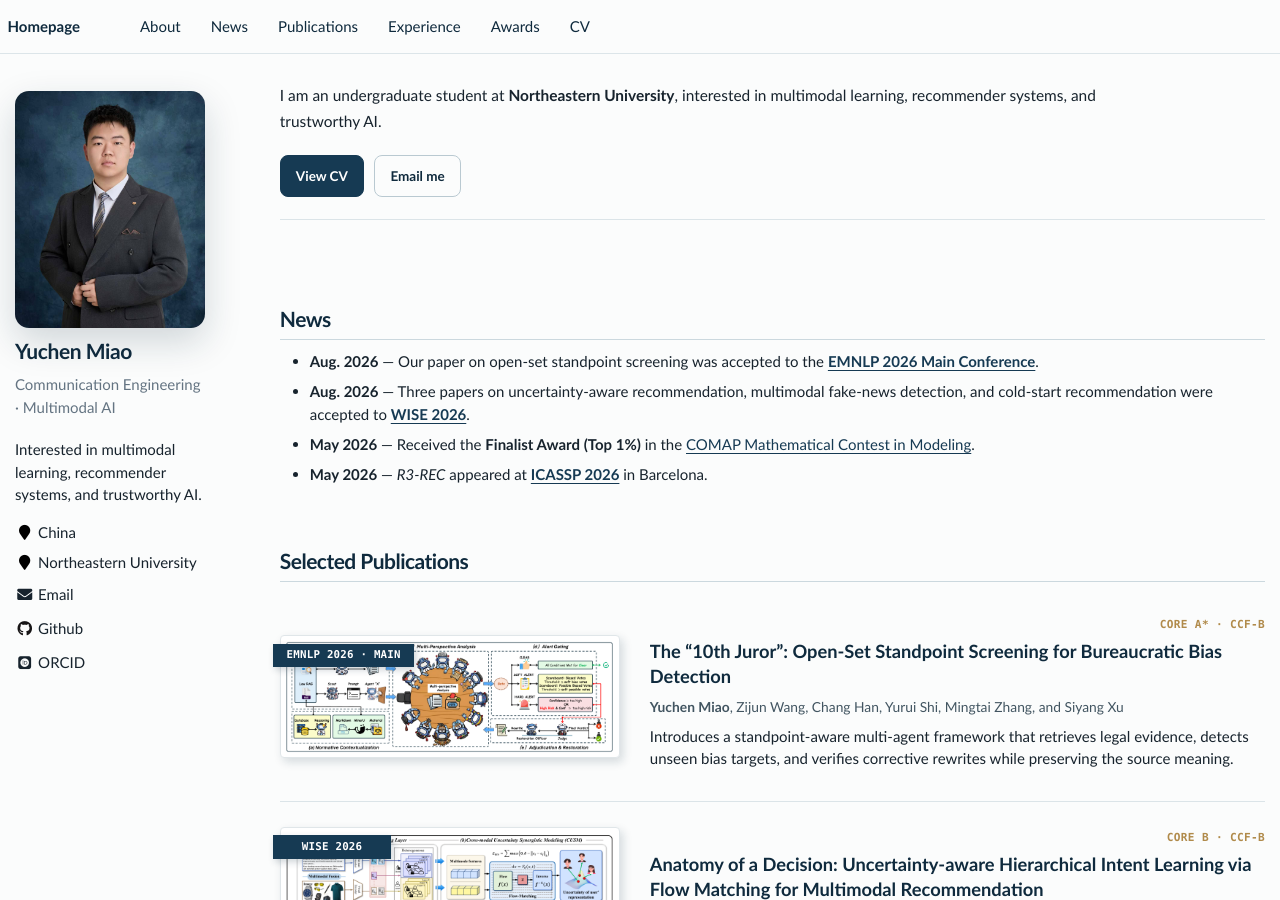
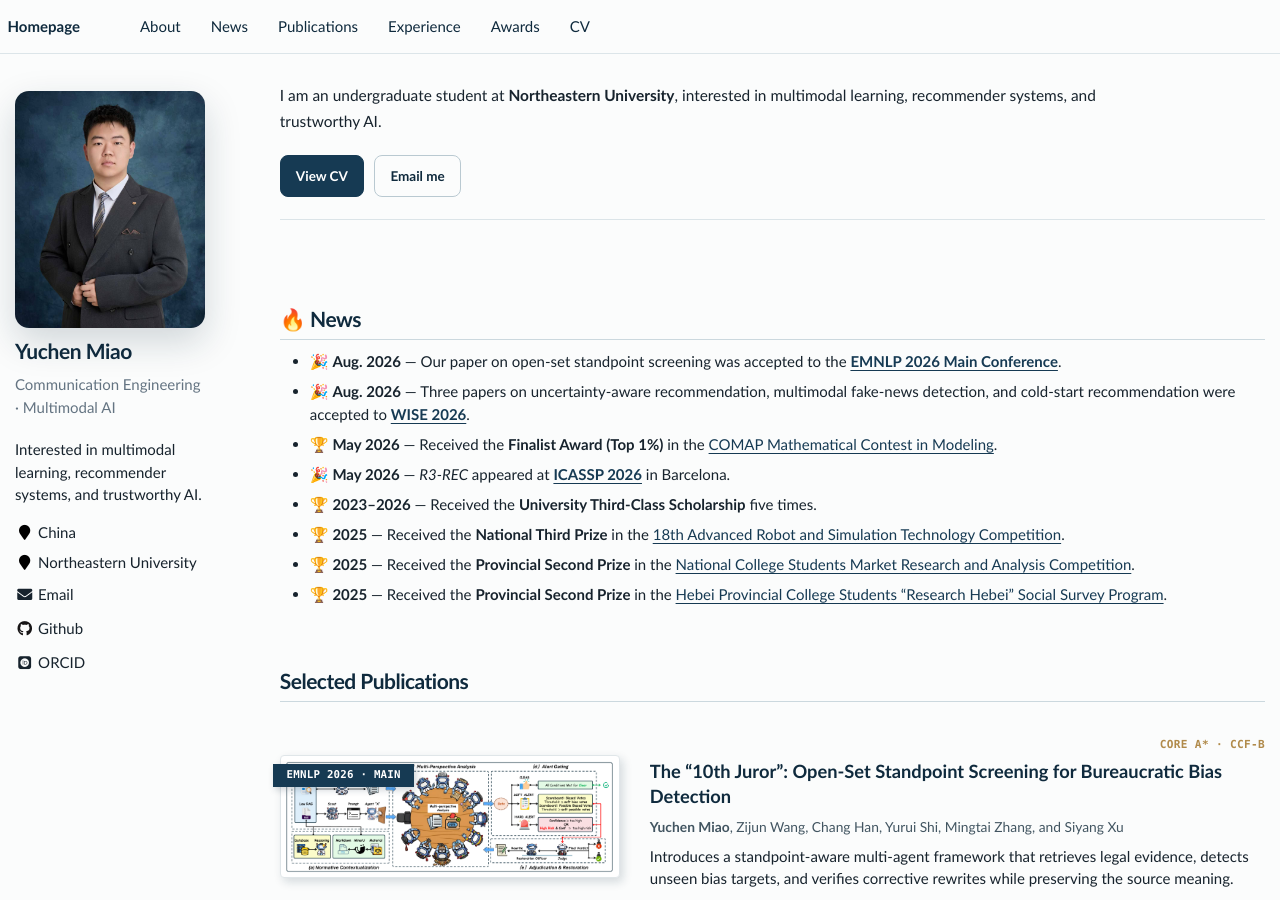
Before and after one commit to yuchenmiao04/yuchenmiao04.github.io, a Jekyll site: the page built from _pages/about.md, in a window 1280 px wide and 900 px high. Built offline with Jekyll 4.4.1, drawn with Linux system fonts in a browser that asks for light colours; some web fonts are replaced.

Commit message:
Add news icons and award updates

```diff
--- a/_pages/about.md
+++ b/_pages/about.md
@@ -20,12 +20,16 @@ redirect_from:
 
 <span class="anchor" id="news"></span>
 
-# News
+# 🔥 News
 
-- **Aug. 2026** — Our paper on open-set standpoint screening was accepted to the [**EMNLP 2026 Main Conference**](https://2026.emnlp.org/).
-- **Aug. 2026** — Three papers on uncertainty-aware recommendation, multimodal fake-news detection, and cold-start recommendation were accepted to [**WISE 2026**](https://conferences.sigappfr.org/wise2026/).
-- **May 2026** — Received the **Finalist Award (Top 1%)** in the [COMAP Mathematical Contest in Modeling](https://www.comap.org/contests/mcm-icm).
-- **May 2026** — *R3-REC* appeared at [**ICASSP 2026**](https://2026.ieeeicassp.org/) in Barcelona.
+- 🎉 **Aug. 2026** — Our paper on open-set standpoint screening was accepted to the [**EMNLP 2026 Main Conference**](https://2026.emnlp.org/).
+- 🎉 **Aug. 2026** — Three papers on uncertainty-aware recommendation, multimodal fake-news detection, and cold-start recommendation were accepted to [**WISE 2026**](https://conferences.sigappfr.org/wise2026/).
+- 🏆 **May 2026** — Received the **Finalist Award (Top 1%)** in the [COMAP Mathematical Contest in Modeling](https://www.comap.org/contests/mcm-icm).
+- 🎉 **May 2026** — *R3-REC* appeared at [**ICASSP 2026**](https://2026.ieeeicassp.org/) in Barcelona.
+- 🏆 **2023–2026** — Received the **University Third-Class Scholarship** five times.
+- 🏆 **2025** — Received the **National Third Prize** in the [18th Advanced Robot and Simulation Technology Competition](https://urc.ilur.org/news/385).
+- 🏆 **2025** — Received the **Provincial Second Prize** in the [National College Students Market Research and Analysis Competition](https://www.china-cssc.org/show-289-1700-1.html).
+- 🏆 **2025** — Received the **Provincial Second Prize** in the [Hebei Provincial College Students “Research Hebei” Social Survey Program](https://tuanwei.hbu.cn/contents/541/11879.html).
 
 <span class="anchor" id="publications"></span>
 
```
